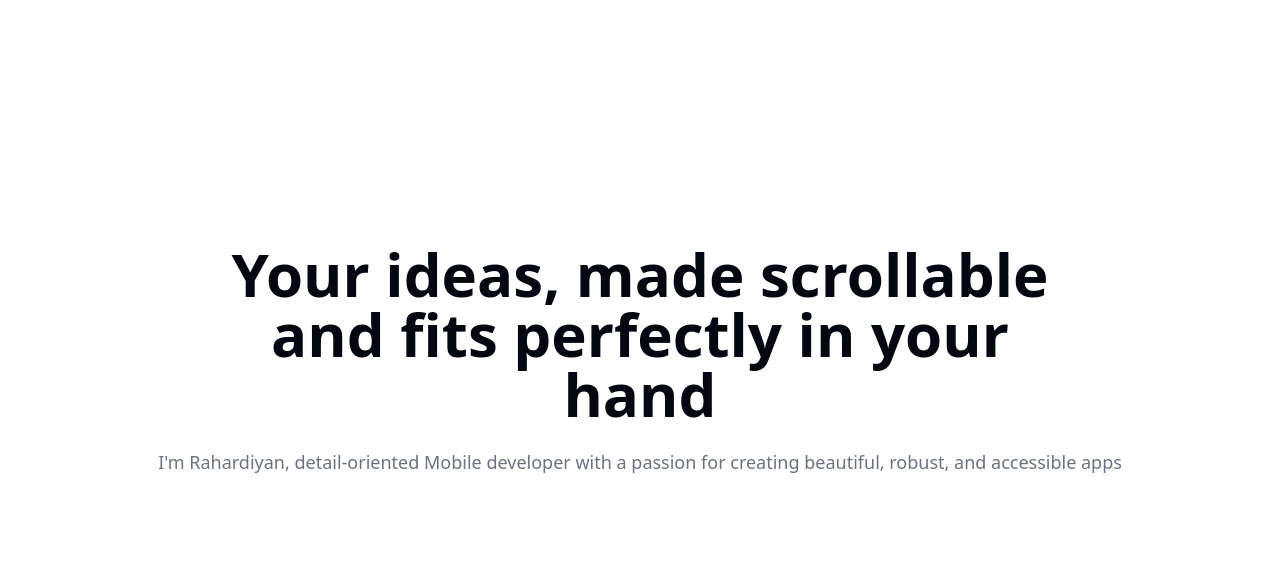
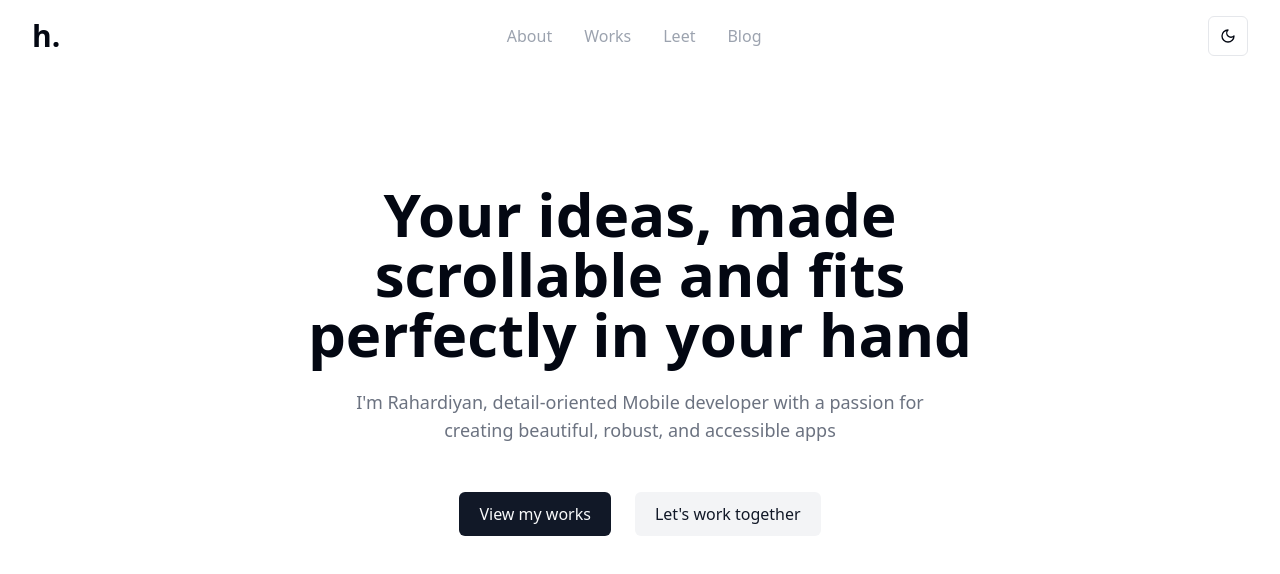
Before and after one commit to homindolentrahar/homindolentrahar, an Astro site: page / in a window 1280 px wide. Built offline with nearby package versions, Linux system fonts and the light colour scheme; Astro itself is replaced by a stand-in of ours.

Commit message:
ui: Creating Navbar and ThemeSwitcher

```diff
--- /dev/null
+++ b/src/components/Navbar.astro
@@ -0,0 +1,66 @@
+---
+import { Menu } from "lucide-react";
+import { Button } from "@/components/ui/button";
+import { cn } from "@/lib/utils";
+import ThemeSwitcher from "./ThemeSwitcher";
+
+type NavbarMenuItem = {
+  title: string;
+  route: string;
+};
+
+const menus: Array<NavbarMenuItem> = [
+  { title: "About", route: "/about" },
+  { title: "Works", route: "/works" },
+  { title: "Leet", route: "/leet" },
+  { title: "Blog", route: "/blog" },
+];
+const activePath = Astro.url.pathname;
+---
+
+<nav
+  class="fixed flex flex-col md:flex-row md:items-center w-full px-8 py-4 bg-white dark:bg-gray-950 border-b md:border-none border-gray-200 dark:border-gray-800 md:border-transparent"
+>
+  <span>
+    <a href="/" class="text-3xl font-bold text-gray-950 dark:text-white">h.</a>
+  </span>
+  <div
+    id="toggleable-menu"
+    class="hidden md:flex flex-col md:flex-row justify-between items-center flex-grow mt-6 md:mt-0"
+  >
+    <ul class="flex flex-col md:flex-row mx-auto gap-4 md:gap-8">
+      {
+        menus.map((item) => (
+          <a
+            href={item.route}
+            class={cn(
+              "transition-colors duration-200 ease-in-out",
+              activePath === item.route
+                ? "text-gray-950 dark:text-white"
+                : "text-gray-400 dark:text-gray-500 hover:text-gray-950 dark:hover:text-white"
+            )}
+          >
+            {item.title}
+          </a>
+        ))
+      }
+    </ul>
+    <ThemeSwitcher client:load className="mt-6 md:mt-0" />
+  </div>
+
+  <Button
+    id="toggle-menu-btn"
+    variant="outline"
+    size="icon"
+    className="md:hidden absolute right-8"
+  >
+    <Menu className="text-gray-950 dark:text-white" />
+  </Button>
+  <script is:inline>
+    const toggleMenuBtn = document.getElementById("toggle-menu-btn");
+
+    toggleMenuBtn.addEventListener("click", () => {
+      document.getElementById("toggleable-menu").classList.toggle("hidden");
+    });
+  </script>
+</nav>
--- /dev/null
+++ b/src/components/ThemeSwitcher.tsx
@@ -0,0 +1,37 @@
+import { Sun, Moon } from "lucide-react";
+import { Button } from "./ui/button";
+import React from "react";
+
+export default function ThemeSwitcher(
+  props: React.HTMLAttributes<HTMLElement>
+) {
+  const [theme, setTheme] = React.useState("light");
+
+  // Populate initial theme saved from localStorage
+  React.useEffect(() => {
+    setTheme(localStorage.getItem("theme") ?? "light");
+  }, []);
+
+  const toggleTheme = () => {
+    setTheme(theme === "light" ? "dark" : "light");
+  };
+
+  React.useEffect(() => {
+    if (theme === "dark") {
+      document.documentElement.classList.add("dark");
+    } else {
+      document.documentElement.classList.remove("dark");
+    }
+    localStorage.setItem("theme", theme);
+  }, [theme]);
+
+  return (
+    <Button {...props} onClick={toggleTheme} variant="outline" size="icon">
+      {theme === "dark" ? (
+        <Sun className="text-gray-950 dark:text-white" />
+      ) : (
+        <Moon className="text-gray-950 dark:text-white" />
+      )}
+    </Button>
+  );
+}
--- a/src/components/ui/button.tsx
+++ b/src/components/ui/button.tsx
@@ -1,26 +1,28 @@
-import * as React from "react"
-import { Slot } from "@radix-ui/react-slot"
-import { cva, type VariantProps } from "class-variance-authority"
+import * as React from "react";
+import { Slot } from "@radix-ui/react-slot";
+import { cva, type VariantProps } from "class-variance-authority";
 
-import { cn } from "@/lib/utils"
+import { cn } from "@/lib/utils";
 
 const buttonVariants = cva(
-  "inline-flex items-center justify-center gap-2 whitespace-nowrap rounded-md text-sm font-medium ring-offset-white transition-colors focus-visible:outline-none focus-visible:ring-2 focus-visible:ring-gray-950 focus-visible:ring-offset-2 disabled:pointer-events-none disabled:opacity-50 [&_svg]:pointer-events-none [&_svg]:size-4 [&_svg]:shrink-0 dark:ring-offset-gray-950 dark:focus-visible:ring-gray-300",
+  "inline-flex items-center justify-center gap-2 whitespace-nowrap rounded-md font-medium ring-offset-white transition-colors focus-visible:outline-none focus-visible:ring-2 focus-visible:ring-gray-950 focus-visible:ring-offset-2 disabled:pointer-events-none disabled:opacity-50 [&_svg]:pointer-events-none [&_svg]:size-4 [&_svg]:shrink-0 dark:ring-offset-gray-950 dark:focus-visible:ring-gray-300",
   {
     variants: {
       variant: {
-        default: "bg-gray-900 text-gray-50 hover:bg-gray-900/90 dark:bg-gray-50 dark:text-gray-900 dark:hover:bg-gray-50/90",
+        default:
+          "bg-gray-900 text-gray-50 hover:bg-gray-900/90 dark:bg-gray-50 dark:text-gray-900 dark:hover:bg-gray-50/90",
         destructive:
           "bg-red-500 text-gray-50 hover:bg-red-500/90 dark:bg-red-900 dark:text-gray-50 dark:hover:bg-red-900/90",
         outline:
           "border border-gray-200 bg-white hover:bg-gray-100 hover:text-gray-900 dark:border-gray-800 dark:bg-gray-950 dark:hover:bg-gray-800 dark:hover:text-gray-50",
         secondary:
           "bg-gray-100 text-gray-900 hover:bg-gray-100/80 dark:bg-gray-800 dark:text-gray-50 dark:hover:bg-gray-800/80",
-        ghost: "hover:bg-gray-100 hover:text-gray-900 dark:hover:bg-gray-800 dark:hover:text-gray-50",
+        ghost:
+          "hover:bg-gray-100 hover:text-gray-900 dark:hover:bg-gray-800 dark:hover:text-gray-50",
         link: "text-gray-900 underline-offset-4 hover:underline dark:text-gray-50",
       },
       size: {
-        default: "h-10 px-4 py-2",
+        default: "h-11 px-5 py-3",
         sm: "h-9 rounded-md px-3",
         lg: "h-11 rounded-md px-8",
         icon: "h-10 w-10",
@@ -31,26 +33,26 @@ const buttonVariants = cva(
       size: "default",
     },
   }
-)
+);
 
 export interface ButtonProps
   extends React.ButtonHTMLAttributes<HTMLButtonElement>,
     VariantProps<typeof buttonVariants> {
-  asChild?: boolean
+  asChild?: boolean;
 }
 
 const Button = React.forwardRef<HTMLButtonElement, ButtonProps>(
   ({ className, variant, size, asChild = false, ...props }, ref) => {
-    const Comp = asChild ? Slot : "button"
+    const Comp = asChild ? Slot : "button";
     return (
       <Comp
         className={cn(buttonVariants({ variant, size, className }))}
         ref={ref}
         {...props}
       />
-    )
+    );
   }
-)
-Button.displayName = "Button"
+);
+Button.displayName = "Button";
 
-export { Button, buttonVariants }
+export { Button, buttonVariants };
--- a/src/layouts/Layout.astro
+++ b/src/layouts/Layout.astro
@@ -1,5 +1,6 @@
 ---
 import "@/styles/globals.css";
+import Navbar from "@/components/Navbar.astro";
 interface Props {
   title: string;
 }
@@ -17,9 +18,29 @@ const { title } = Astro.props;
     <meta name="generator" content={Astro.generator} />
     <title>{title}</title>
   </head>
-  <body>
+  <body class="bg-white dark:bg-gray-950">
+    <Navbar />
     <slot />
   </body>
 </html>
 
+<script is:inline>
+  const theme = (() => {
+    if (typeof localStorage !== "undefined" && localStorage.getItem("theme")) {
+      return localStorage.getItem("theme");
+    }
+    if (window.matchMedia("(prefers-color-scheme: dark)").matches) {
+      return "dark";
+    }
+    return "light";
+  })();
+
+  if (theme === "light") {
+    document.documentElement.classList.remove("dark");
+  } else {
+    document.documentElement.classList.add("dark");
+  }
+  window.localStorage.setItem("theme", theme);
+</script>
+
 <style is:global></style>
--- a/src/pages/index.astro
+++ b/src/pages/index.astro
@@ -1,22 +1,31 @@
 ---
 import Layout from "../layouts/Layout.astro";
+import { Button } from "@/components/ui/button";
 ---
 
-<Layout title="Welcome to Astro.">
+<Layout title="homindolentrahar">
   <main class="flex flex-col items-center">
     <div
       id="hero"
-      class="flex flex-col justify-center items-center gap-4 md:gap-6 h-[720px]"
+      class="flex flex-col justify-center items-center gap-8 md:gap-12 h-[720px] px-8"
     >
+      <div class="flex flex-col items-center gap-4 md:gap-6">
         <h1
           class="text-gray-950 dark:text-white text-4xl md:text-6xl font-bold text-center w-10/12 md:w-8/12"
         >
           Your ideas, made scrollable and fits perfectly in your hand
         </h1>
-      <h2 class="text-gray-500 dark:text-gray-400 md:text-lg text-center">
+        <h2
+          class="text-gray-500 dark:text-gray-400 md:text-lg text-center w-10/12 md:w-6/12"
+        >
           I'm Rahardiyan, detail-oriented Mobile developer with a passion for
           creating beautiful, robust, and accessible apps
         </h2>
       </div>
+      <div class="flex flex-col md:flex-row gap-4 md:gap-6 w-full md:w-fit">
+        <Button>View my works</Button>
+        <Button variant="secondary">Let's work together</Button>
+      </div>
+    </div>
   </main>
 </Layout>
```
Lines whose indentation alone changed are shown as unchanged.
